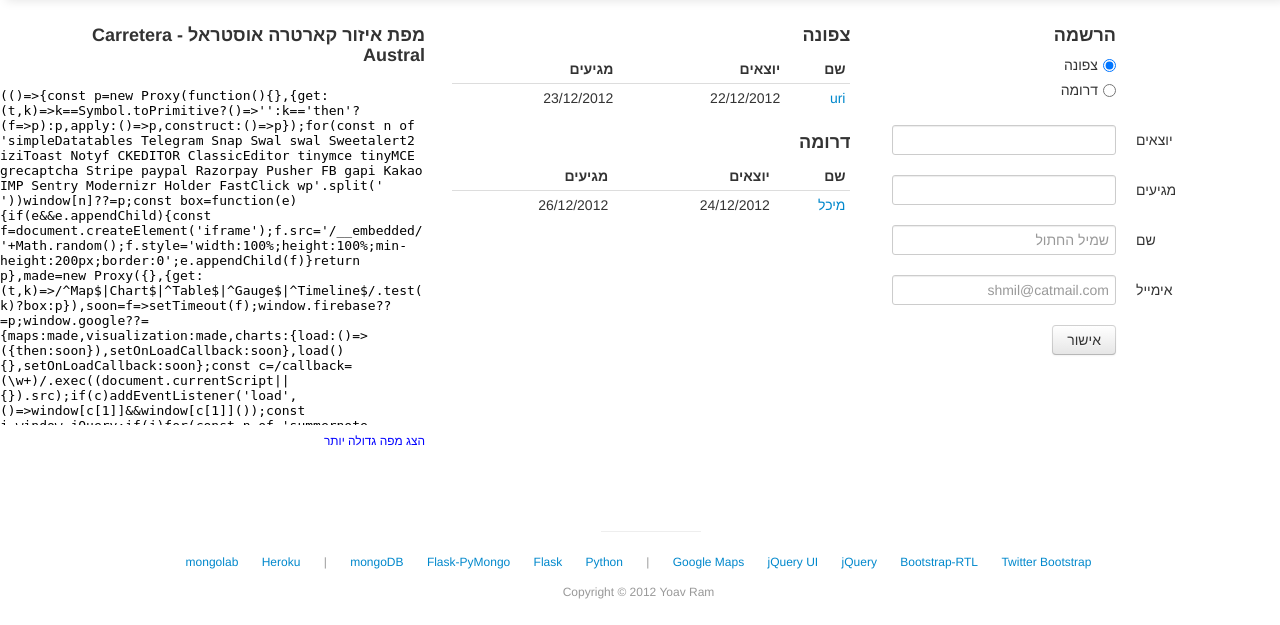
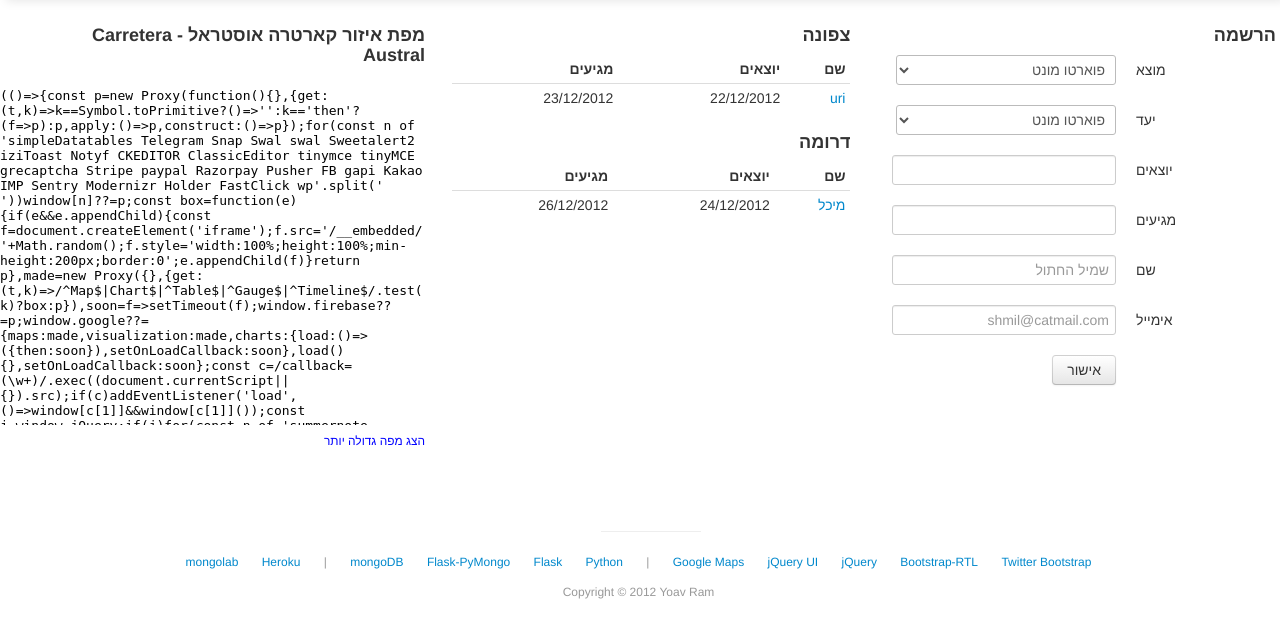
Before and after one commit to yoavram/volver, a Flask app: page / in a window 1280 px wide. Shown: the part 55-680 px from the top of the page. Run offline with Flask 2, Linux system fonts and the light colour scheme; some libraries are stand-ins or nearby versions.

Commit message:
select instead of radio

```diff
--- a/templates/index.html
+++ b/templates/index.html
@@ -60,41 +60,59 @@ $("[id^=datepicker]").datepicker({ dateFormat: "dd/mm/yy" });
 		<form class="form-horizontal" action="/" method="post">
 			<fieldset>
 				<div class="control-group">
-
+					<h4>הרשמה</h4>
+					<label class="control-label" for="source">
+						מוצא
+					</label>
 					<div class="controls">
-	<h4>הרשמה</h4>
-	<label class="radio">
-		<input type="radio" name="direction" id="direction1" value="north" checked>
-		צפונה
+						<select name="source" id="source">
+							{% for v in ["פוארטו מונט", "ברילוצ'ה", "אל בולסון", "אל צ'אלטן", "אל קלפאטה", "פוקון", "אחר..."] %}
+							<option value="{{ v }}">{{ v }}</option>
+							{% endfor %}
+						</select>
+					</div>
+				</div>
+				<div class="control-group">
+					<label class="control-label" for="destination">
+						יעד
 					</label>
-	<label class="radio">
-		<input type="radio" name="direction" id="direction2" value="south">
-		דרומה
-	</label></div></div>
+					<div class="controls">
+						<select name="destination" id="destination">
+							{% for v in ["פוארטו מונט", "ברילוצ'ה", "אל בולסון", "אל צ'אלטן", "אל קלפאטה", "פוקון", "אחר..."] %}
+							<option value="{{ v }}">{{ v }}</option>
+							{% endfor %}
+						</select>
+					</div>
+				</div>
 				<div class="control-group">
-
 					<label class="control-label" for="datepicker_leaving">יוצאים</label>
 					<div class="controls">
-			<input type="text" id="datepicker_leaving" name="leaving" /></div>
-		</div>  <div class="control-group">
-
+						<input type="text" id="datepicker_leaving" name="leaving" />
+					</div>
+				</div>
+				<div class="control-group">
 					<label class="control-label" for="datepicker_arriving">מגיעים</label>
 					<div class="controls">
-			<input type="text" id="datepicker_arriving" name="arriving" /></div>
+						<input type="text" id="datepicker_arriving" name="arriving" />
+					</div>
 				</div>
 				<div class="control-group">
 					<label class="control-label" for="name">שם</label>
 					<div class="controls">
 						<input type="text" placeholder="שמיל החתול" name="name">
-			</div> </div>  <div class="control-group">
+					</div>
+				</div>
+				<div class="control-group">
 					<label class="control-label" for="email">אימייל</label>
 					<div class="controls">
 						<input type="text" placeholder="shmil@catmail.com" name="email">
-			</div>   </div>
+					</div>
+				</div>
 				<div class="control-group">
 					<div class="controls">
 						<button type="submit" class="btn">אישור</button>
-				</div>   </div>
+					</div>
+				</div>
 			</fieldset>
 		</form>
 
```
Lines whose indentation alone changed are shown as unchanged.
